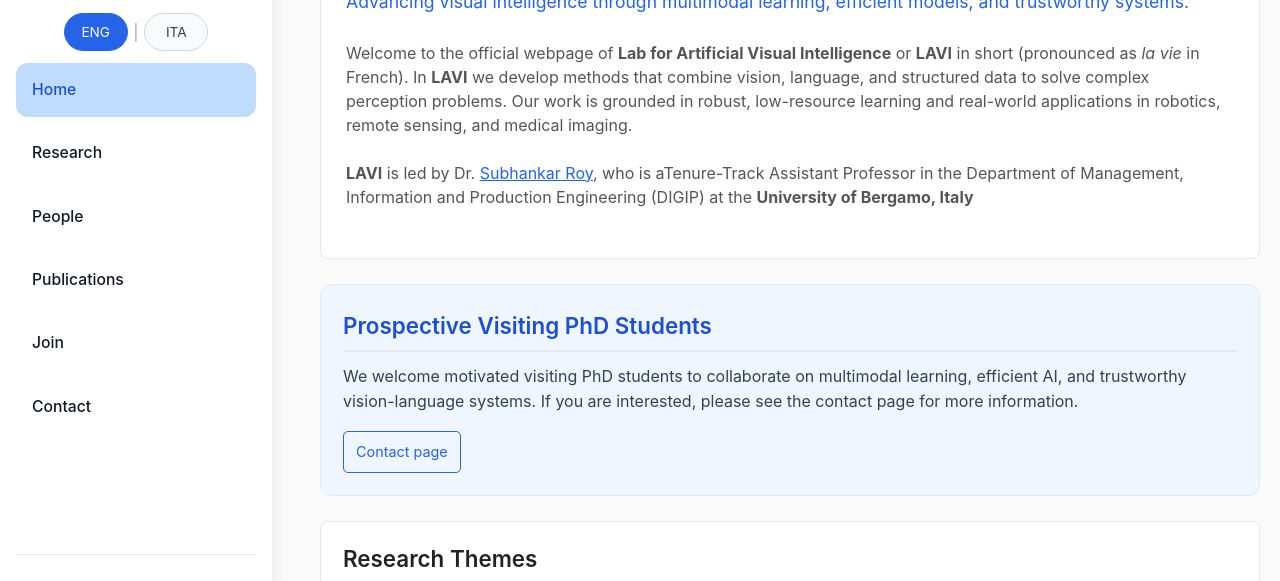
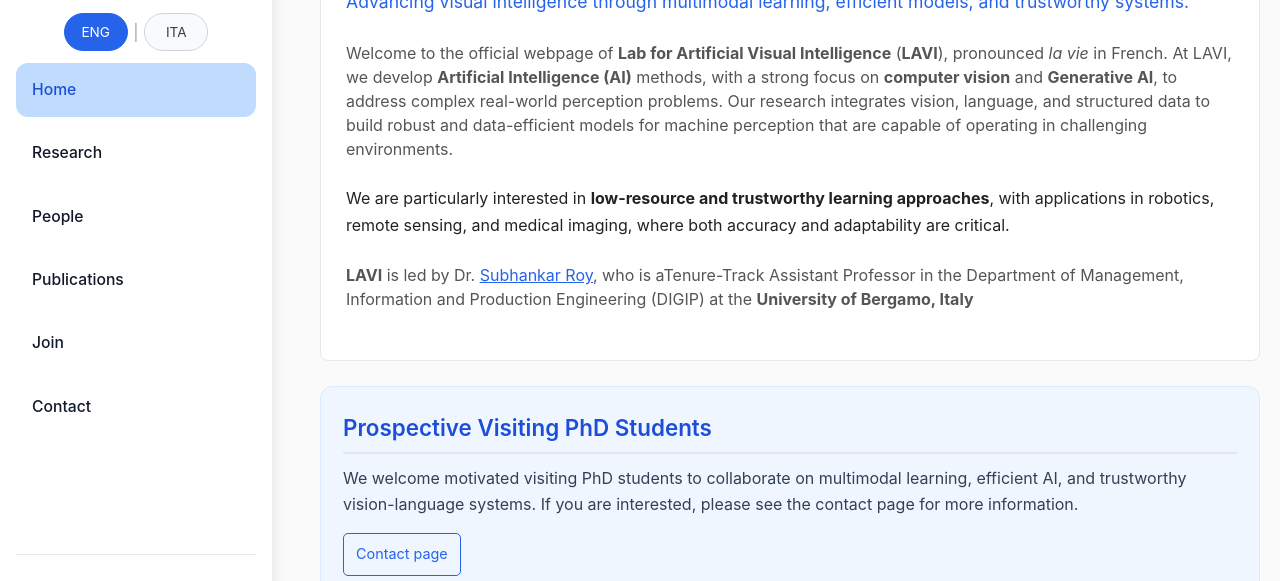
Before and after one commit to lavi-unibg/lavi-unibg.github.io, a plain HTML site: page index.html in a window 1280 px wide. Shown: the part 155-736 px from the top of the page. Drawn offline with Linux system fonts and the light colour scheme.

Commit message:
index page altered

```diff
--- a/index.html
+++ b/index.html
@@ -45,8 +45,9 @@
       <h1>LAVI: <span style="color: blue">L</span>ab for <span style="color: blue">A</span>rtificial <span style="color: blue">V</span>isual <span style="color: blue">I</span>ntelligence</h1>
       <p class="tagline">Advancing visual intelligence through multimodal learning, efficient models, and trustworthy systems.</p>
       <p class="hero-desc">
-        Welcome to the official webpage of <strong>Lab for Artificial Visual Intelligence</strong> or <strong>LAVI</strong> in short (pronounced as <em>la vie</em> in French). In <strong>LAVI</strong> we develop methods that combine vision, language, and structured data to solve complex perception problems. Our work is grounded in robust, low-resource learning and real-world applications in robotics, remote sensing, and medical imaging.</strong>
+        Welcome to the official webpage of <strong>Lab for Artificial Visual Intelligence</strong> (<strong>LAVI</strong>), pronounced <em>la vie</em> in French. At LAVI, we develop <strong>Artificial Intelligence (AI)</strong> methods, with a strong focus on <strong>computer vision</strong> and <strong>Generative AI</strong>, to address complex real-world perception problems. Our research integrates vision, language, and structured data to build robust and data-efficient models for machine perception that are capable of operating in challenging environments.
       </p>
+      <p>We are particularly interested in <strong>low-resource and trustworthy learning approaches</strong>, with applications in robotics, remote sensing, and medical imaging, where both accuracy and adaptability are critical.</p>
       <p class="hero-desc"><strong>LAVI</strong> is led by Dr. <a href="https://roysubhankar.github.io/index.html" target="_blank">Subhankar Roy</a>, who is aTenure-Track Assistant Professor in the Department of Management, Information and Production Engineering (DIGIP) at the <strong>University of Bergamo, Italy</strong></p>
     </div>
 
```
